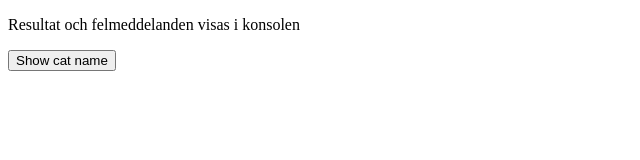
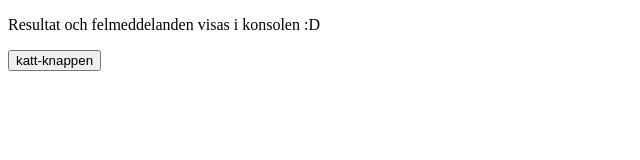
Before and after one commit to arvidcollen/Uppgift_3_Arvid_Collen, a plain HTML site: page index.html in a window 1280 px wide. Shown: the full height of the page, 0-640 px from the left. Drawn offline with Linux system fonts and the light colour scheme.

Commit message:
Update index.html

```diff
--- a/index.html
+++ b/index.html
@@ -8,9 +8,9 @@
     <script src="cat.js"></script>
 </head>
 <body>
-    <p>Resultat och felmeddelanden visas i konsolen</p>
+    <p>Resultat och felmeddelanden visas i konsolen :D</p>
 
-    <button onclick="alert(cat.name)">Show cat name</button>
+    <button onclick="alert(cat.name)">katt-knappen</button>
 
 </body>
 </html>
```
